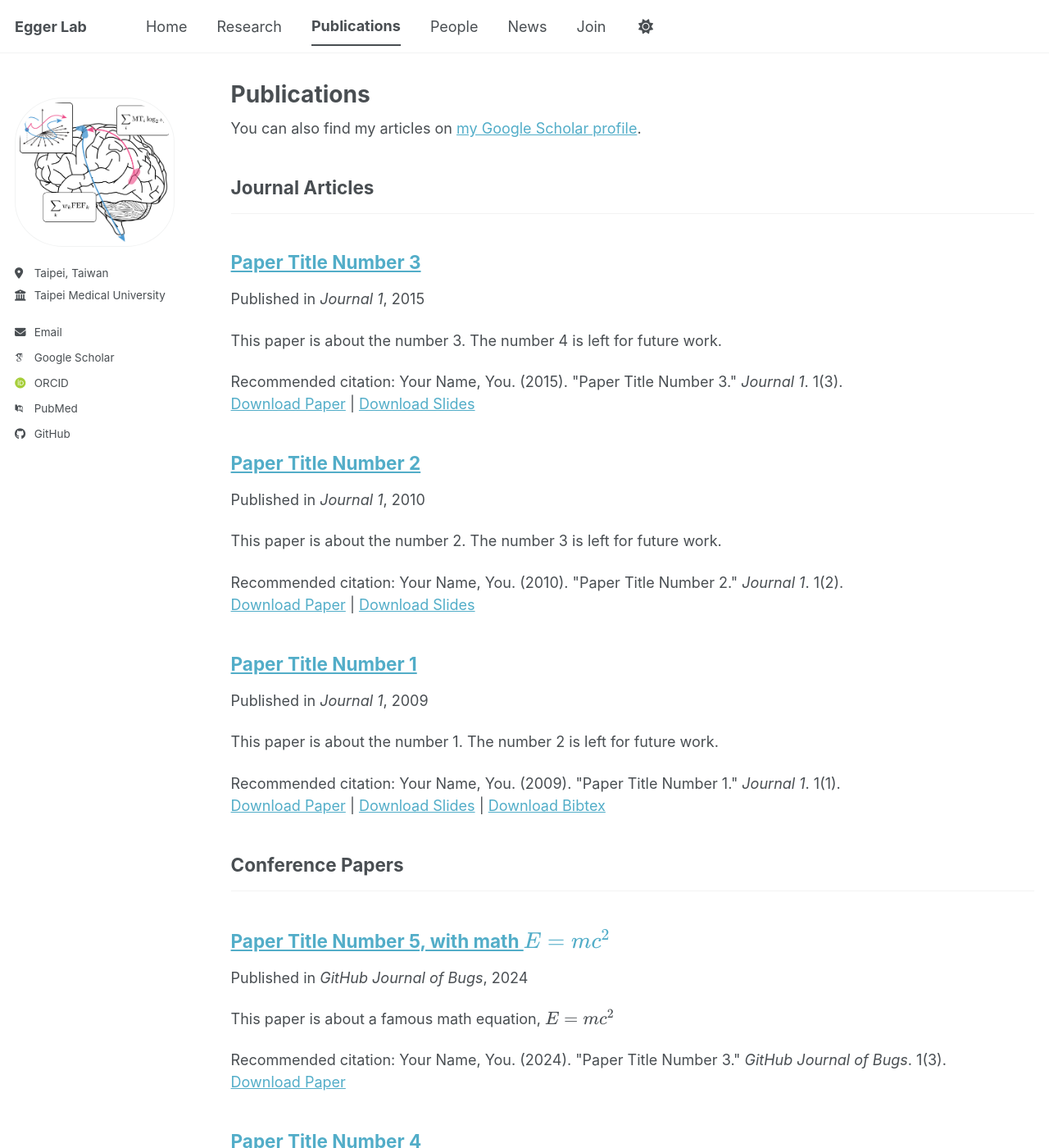
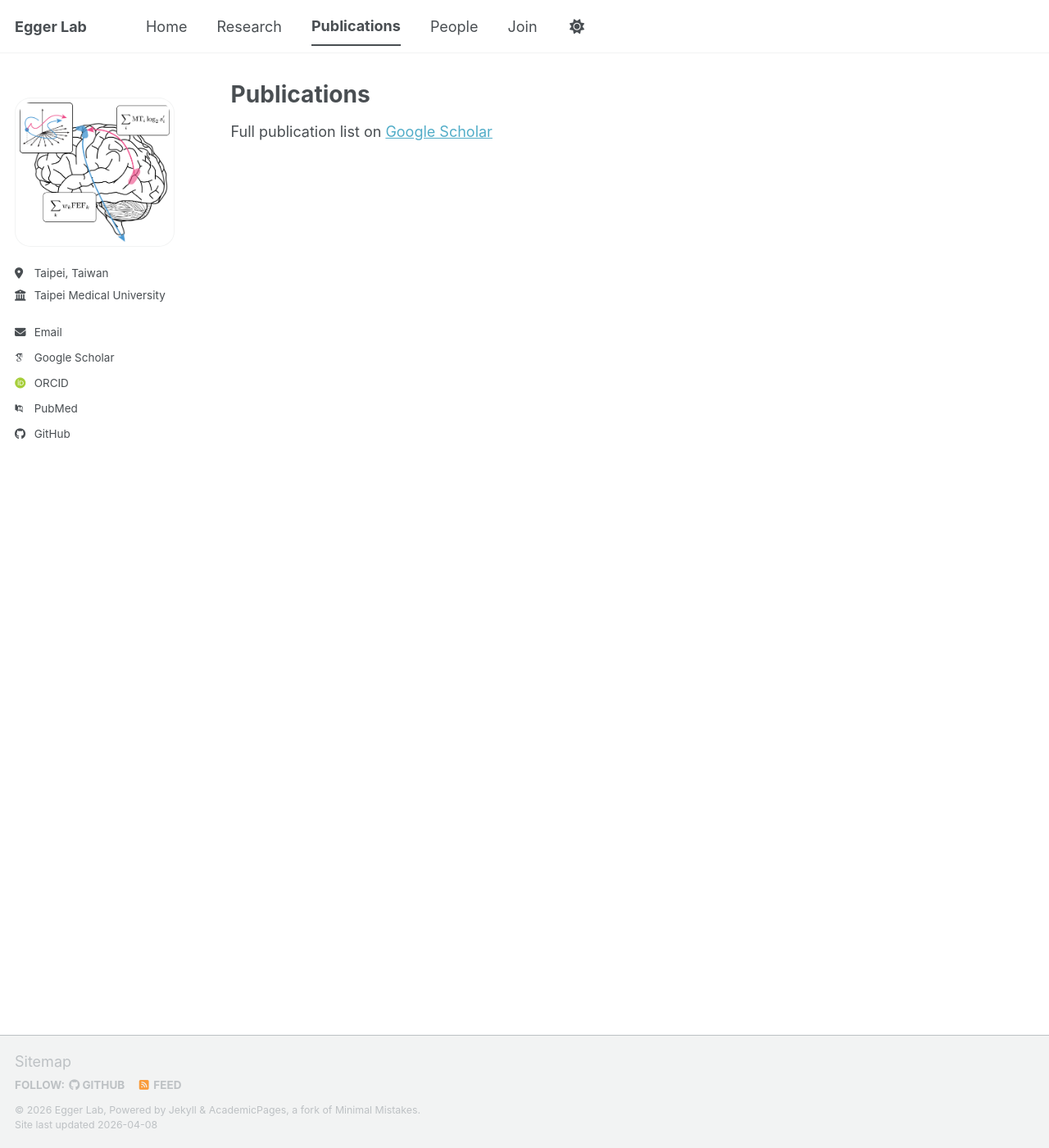
Before and after one commit to eggerneuro/eggerneuro.github.io, a Jekyll site: the page built from _pages/publications.md, in a window 1280 px wide and 1400 px high. Shown: the whole window at 82% size. Built offline with Jekyll 4.4.1, drawn with Linux system fonts in a browser that asks for light colours; some web fonts are replaced; a script bundle is joined from its source files by our own code; library files that are not in the unit come from our copies; some of the changed text lies outside the part shown.

Commit message:
roll out beta

```diff
--- a/_data/navigation.yml
+++ b/_data/navigation.yml
@@ -20,8 +20,5 @@
   - title: "People"
     url: /people/
 
-  - title: "News"
-    url: /news/
-
   - title: "Join"
     url: /join/
--- a/_pages/publications.html
+++ /dev/null
@@ -1,33 +0,0 @@
----
-layout: archive
-title: "Publications"
-permalink: /publications/
-author_profile: true
----
-
-{% if site.author.googlescholar %}
-  <div class="wordwrap">You can also find my articles on <a href="{{site.author.googlescholar}}">my Google Scholar profile</a>.</div>
-{% endif %}
-
-{% include base_path %}
-
-<!-- New style rendering if publication categories are defined -->
-{% if site.publication_category %}
-  {% for category in site.publication_category  %}
-    {% assign title_shown = false %}
-    {% for post in site.publications reversed %}
-      {% if post.category != category[0] %}
-        {% continue %}
-      {% endif %}
-      {% unless title_shown %}
-        <h2>{{ category[1].title }}</h2><hr />
-        {% assign title_shown = true %}
-      {% endunless %}
-      {% include archive-single.html %}
-    {% endfor %}
-  {% endfor %}
-{% else %}
-  {% for post in site.publications reversed %}
-    {% include archive-single.html %}
-  {% endfor %}
-{% endif %}
--- /dev/null
+++ b/_pages/publications.md
@@ -0,0 +1,10 @@
+---
+layout: archive
+title: "Publications"
+permalink: /publications/
+author_profile: true
+---
+
+{% include base_path %}
+
+Full publication list on [Google Scholar](https://scholar.google.com/citations?user=_xz3zlwAAAAJ&hl=en)
--- /dev/null
+++ b/_pages/research.md
@@ -0,0 +1,28 @@
+---
+layout: archive
+title: "Research"
+permalink: /research/
+author_profile: true
+---
+
+{% include base_path %}
+Our brains are made up of interconnected circuits of neurons that transform sensory experiences into complex and intelligent behavior. A key component of this transformation is the construction of mental representations – thoughts about the physical world that can be separated from direct sensory stimulation. In chess, for example, players use a mental representation of the board to simulate upcoming moves rather than physically move the pieces. While populations of neurons in a circuit have the capacity to produce activity independent of sensation, the link between circuit anatomy, individual neuron activity, and mental representations remains unclear.
+
+<p align="center">
+  <img src="../images/Figure1.png" alt="Figure 1" width="600"/>
+</p>
+
+We focus on tasks conceptually similar to a baseball player tracking and hitting a ball. However, we control the visibility of the ball to force the batter to build a mental representation that simulates the ball’s flight between moments when it is observable. Observations allow the hitter to update their estimates of the ball's speed and location. We take the perspective the combined circuits of the brain allow for this behavior, including frontal regions (FEF, preSMA) with recurrent circuitry capale of simulating the ball's path, sensory cortex (MT) with neurons that encode sensory information and drive downstream circuits, the basal ganglia (BG) with specialized roles in reward learning, and the cerebellum (Cb) with specialized roles in error learning.
+
+<p align="center">
+  <img src="../images/Figure2.png" alt="Figure 2" width="300"/>
+</p>
+
+
+How does the circuit anatomy of the brain give rise to dynamic population activity that supports mental representation? Answering this requires dissecting the contributions of recurrent frontal connections to the population response from external inputs to the system.
+
+<p align="center">
+  <img src="../images/Figure4.png" alt="Figure 4" width="300"/>
+</p>
+
+We build on advancements in neural network theory, behavioral psychophysics, and analysis of physiological signals to reveal how local frontal circuits form mental representations and how external inputs control how these representations evolve over time.
--- a/_sass/layout/_sidebar.scss
+++ b/_sass/layout/_sidebar.scss
@@ -143,7 +143,7 @@
 .author__avatar {
   display: table-cell;
   vertical-align: top;
-  width: 150px;
+  width: 75px;
   // set width only, for non-square avatars
   // height: 36px;
 
@@ -154,8 +154,8 @@
   }
 
   img {
-    max-width: 275px;
-    border-radius: 30%;
+    max-width: 200px;
+    border-radius: 10%;
 
     @include breakpoint($large) {
       padding: 5px;
```
Also changed, not shown: _pages/about.md (+3 -1 lines), _pages/join.md (added, +15 -0 lines), _pages/people.md (added, +25 -0 lines), images/Figure1.png (added), images/Figure2.png (added), images/Figure3.png (added), images/Figure4.png (added), images/seth_bw_michael_lynn.jpg (added).
